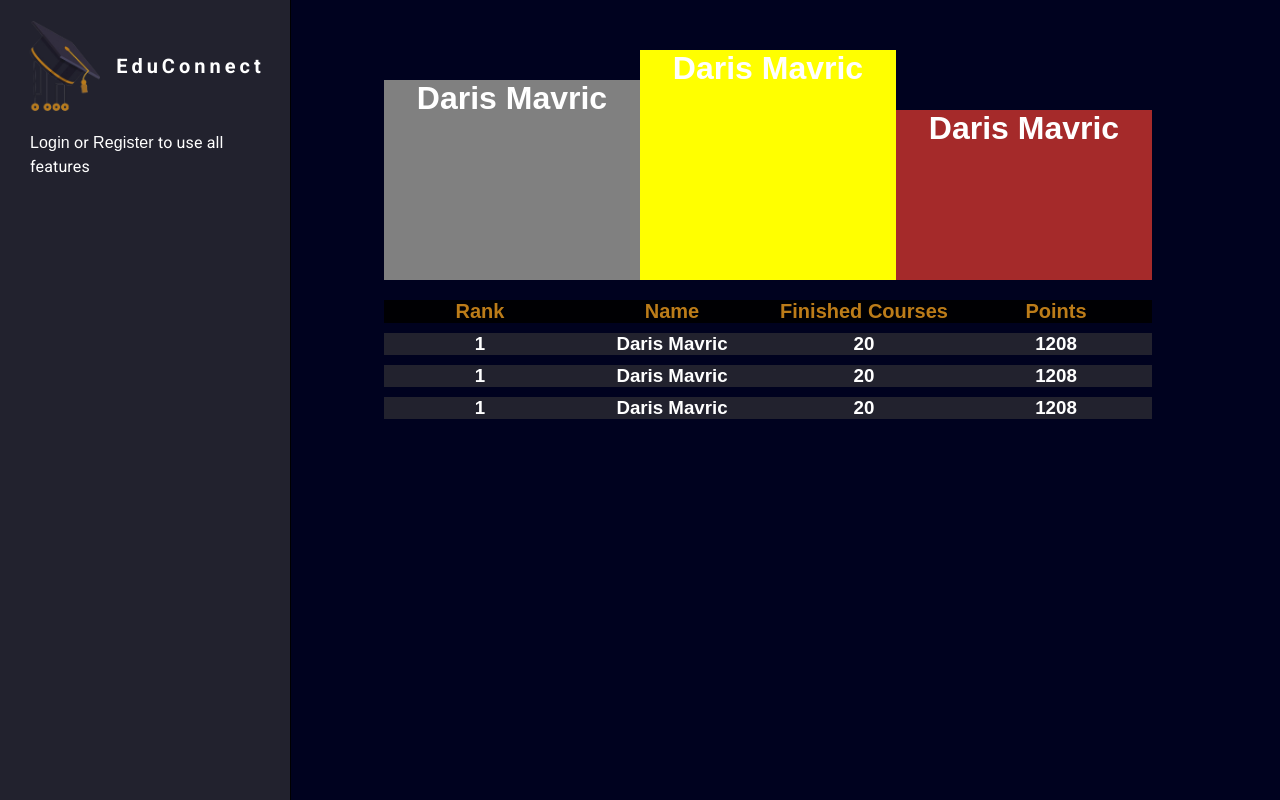
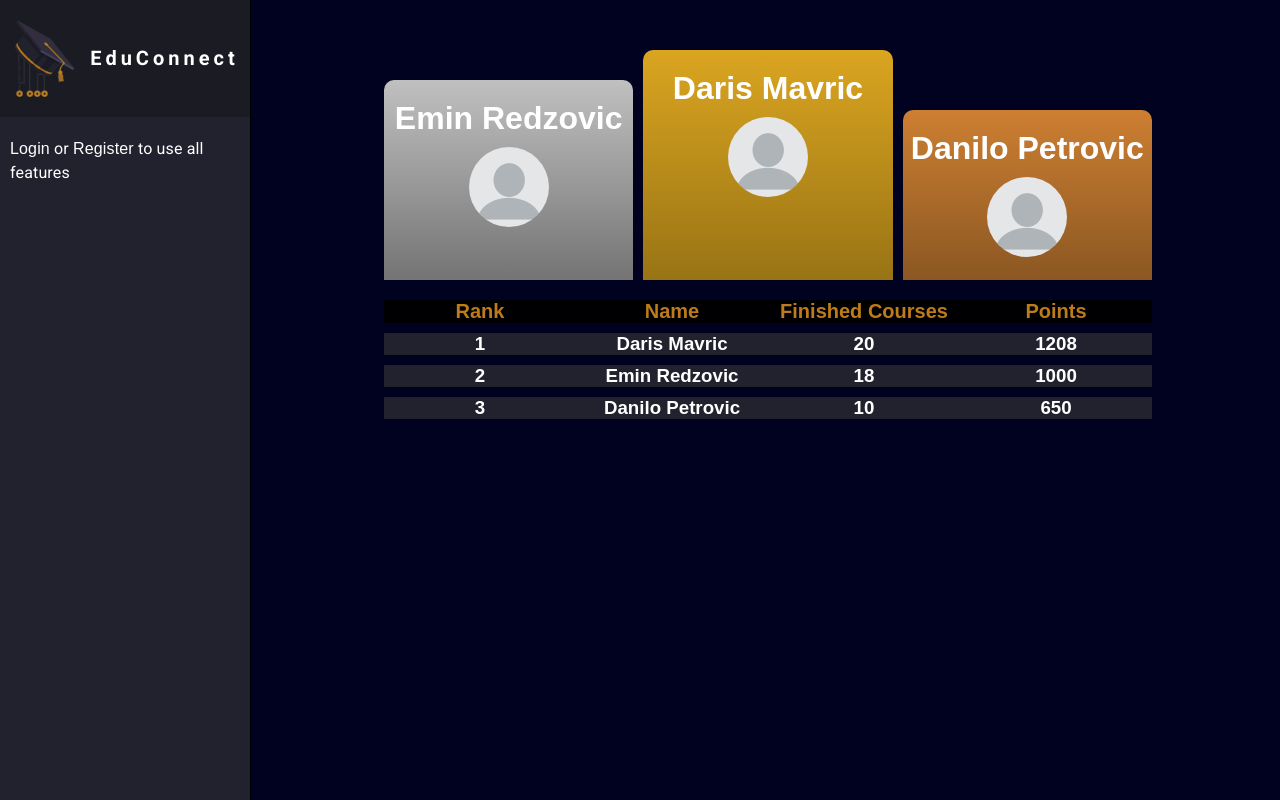
Before and after one commit to EminRedzovic/Hackaton2024, a React (Create React App) app: page /leaderboard in a window 1280 px wide. Built offline with nearby package versions, Linux system fonts and the light colour scheme; no server answers.

Commit message:
style update

```diff
--- a/src/components/CourseCards/NavigationCard.js
+++ b/src/components/CourseCards/NavigationCard.js
@@ -1,9 +1,7 @@
 import React, { useEffect, useState } from "react";
 import "../../pages/HomePage/HomeScreen.css";
 import mockedProfile from "../../mockedData/profile.png";
-import { Box, Button, IconButton, Typography } from "@mui/material";
-import ArrowForwardIcon from "@mui/icons-material/ArrowForward";
-import ArrowBackIcon from "@mui/icons-material/ArrowBack";
+import { Box, Typography } from "@mui/material";
 import sajtLogo from "../../styles/sajtLogo.png";
 import MilitaryTechIcon from "@mui/icons-material/MilitaryTech";
 import { auth, getUserData } from "../../firebase";
@@ -58,12 +56,21 @@ const NavigationCard = () => {
           {user && (
             <>
               <Box className={`badges `}>
-                <Typography>Badges : </Typography>
+                <Typography
+                  className="badges-p"
+                  sx={{ fontSize: "22px", fontWeight: "bold" }}
+                >
+                  Badges
+                </Typography>
                 <Box className="badges-container">
-                  <MilitaryTechIcon />
-                  <MilitaryTechIcon />
-                  <MilitaryTechIcon />
-                  <MilitaryTechIcon />
+                  {/* <MilitaryTechIcon sx={{ color: "gold", fontSize: "30px" }} />
+                  <MilitaryTechIcon
+                    sx={{ color: "silver", fontSize: "30px" }}
+                  />
+                  <MilitaryTechIcon
+                    sx={{ color: "bronze", fontSize: "30px" }}
+                  />
+                  <MilitaryTechIcon sx={{ color: "brown", fontSize: "30px" }} /> */}
                 </Box>
               </Box>
               <ul className={`navigation-items`}>
--- a/src/pages/HomePage/HomeScreen.css
+++ b/src/pages/HomePage/HomeScreen.css
@@ -1,4 +1,4 @@
-/* Navigation.css */
+  /* Navigation.css */
 body {
   background-color: #00021f;
 }
@@ -20,7 +20,6 @@ body {
   height: 100%;
   width: 200px;
   color: #fff;
-  padding: 20px;
   border-right: 0.5px solid black;
 }
 .customText {
@@ -41,6 +40,8 @@ body {
   display: flex;
   justify-content: space-between;
   align-items: center;
+  background-color: #1b1b24;
+  padding: 20px;
 }
 .logo img {
   width: 30%;
@@ -60,14 +61,12 @@ body {
   width: 50px;
   height: 50px;
   border-radius: 50%;
-  margin-right: 10px;
 }
 
 .badges {
-  margin-left: 8px;
   margin-top: 20px;
-
-  display: flex;
+  text-align: center;
+  cursor: default;
 }
 
 .badges img {
@@ -85,6 +84,12 @@ body {
 .navigation-items li {
   padding: 10px 10px;
   cursor: pointer;
+  font-size: 20px;
+  transition: 0.3s;
+}
+
+.navigation-items li:hover{
+  background-color: #1b1b24;
 }
 
 .sidebar {
--- a/src/pages/Leaderboard/Leaderboard.css
+++ b/src/pages/Leaderboard/Leaderboard.css
@@ -14,24 +14,32 @@ body {
   align-items: flex-end;
   margin-bottom: 20px;
   text-align: center;
+  gap: 10px;
 }
 
 .silver {
   width: 333px;
   height: 200px;
-  background-color: gray;
+  background-image: linear-gradient(#c0c0c0, #747474);
+  background-color: #C0C0C0;
 }
 
 .gold {
   width: 333px;
   height: 230px;
-  background-color: yellow;
+  background-image: linear-gradient(#DAA520, #997415);
 }
 
 .bronze {
   width: 333px;
   height: 170px;
-  background-color: brown;
+  background-color: #CD7F32;
+  background-image: linear-gradient(#CD7F32, #8b5722);
+}
+
+.bronze, .silver, .gold{
+  border-top-left-radius: 10px;
+  border-top-right-radius: 10px;
 }
 
 .sections {
@@ -57,3 +65,22 @@ body {
   width: 250px;
   text-align: center;
 }
+
+.silver h1, .gold h1, .bronze h1{
+  margin-top: 20px;
+}
+
+.profile-picture{
+  width: 80px;
+  margin-top: 10px;
+  border-radius: 100px;
+}
+
+.silver, .gold, .bronze{
+  transition: 0.3s;
+  cursor: pointer;
+}
+
+.silver:hover, .gold:hover, .bronze:hover{
+  transform: translateY(-10px);
+}
--- a/src/pages/Leaderboard/LeaderboardPage.js
+++ b/src/pages/Leaderboard/LeaderboardPage.js
@@ -1,5 +1,6 @@
 import NavigationCard from "../../components/CourseCards/NavigationCard";
 import "./Leaderboard.css";
+import profilepicture from "../../mockedData/profile.png";
 
 const LeaderboardPage = () => {
   return (
@@ -8,13 +9,16 @@ const LeaderboardPage = () => {
       <div className="leaderboard">
         <div className="first-three">
           <div className="silver">
-            <h1>Daris Mavric</h1>
+            <h1>Emin Redzovic</h1>
+            <img className="profile-picture" src={profilepicture} />
           </div>
           <div className="gold">
             <h1>Daris Mavric</h1>
+            <img className="profile-picture" src={profilepicture} />
           </div>
           <div className="bronze">
-            <h1>Daris Mavric</h1>
+            <h1>Danilo Petrovic</h1>
+            <img className="profile-picture" src={profilepicture} />
           </div>
         </div>
         <div className="sections">
@@ -30,16 +34,16 @@ const LeaderboardPage = () => {
           <h3>1208</h3>
         </div>
         <div className="student">
-          <h3>1</h3>
-          <h3>Daris Mavric</h3>
-          <h3>20</h3>
-          <h3>1208</h3>
+          <h3>2</h3>
+          <h3>Emin Redzovic</h3>
+          <h3>18</h3>
+          <h3>1000</h3>
         </div>
         <div className="student">
-          <h3>1</h3>
-          <h3>Daris Mavric</h3>
-          <h3>20</h3>
-          <h3>1208</h3>
+          <h3>3</h3>
+          <h3>Danilo Petrovic</h3>
+          <h3>10</h3>
+          <h3>650</h3>
         </div>
       </div>
     </div>
```
